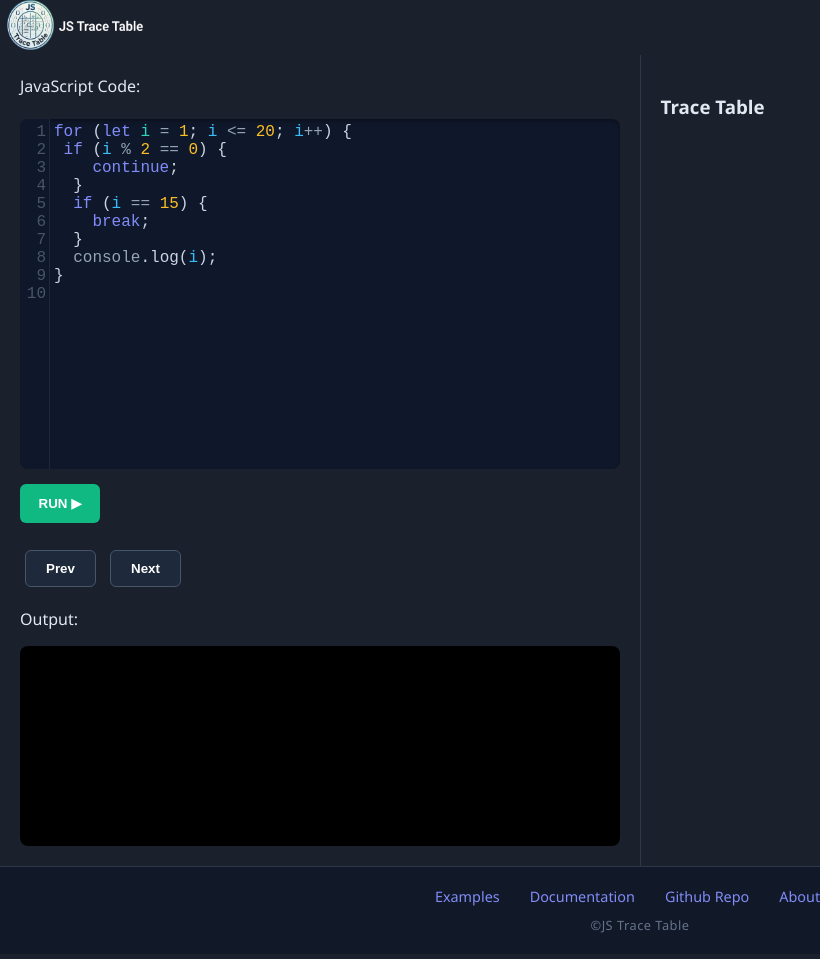
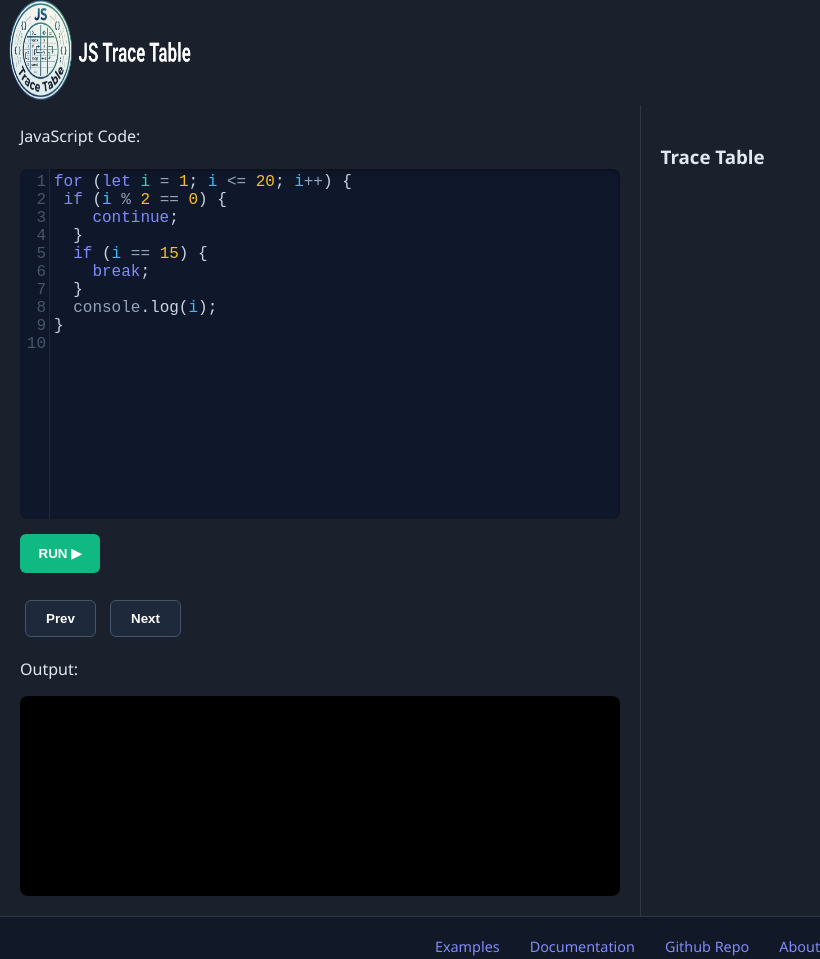
Before and after one commit to AnisurRahmanJU/JS-Trace-Table, a plain HTML site: page index.html in a window 1280 px wide. Shown: the top 959 px of the page, without its empty margins (0-820 px from the left). Drawn offline with nearby package versions, Linux system fonts and the light colour scheme.

Commit message:
Update index.html

```diff
--- a/index.html
+++ b/index.html
@@ -11,7 +11,7 @@
 </head>
 <body>
 
-<a href="index.html"><img src="logo.png" width="150" height="50"></a>
+<a href="index.html"><img src="logo.png" width="200" height="100"></a>
 
 <div class="container">
     <!-- LEFT PANEL -->
```
